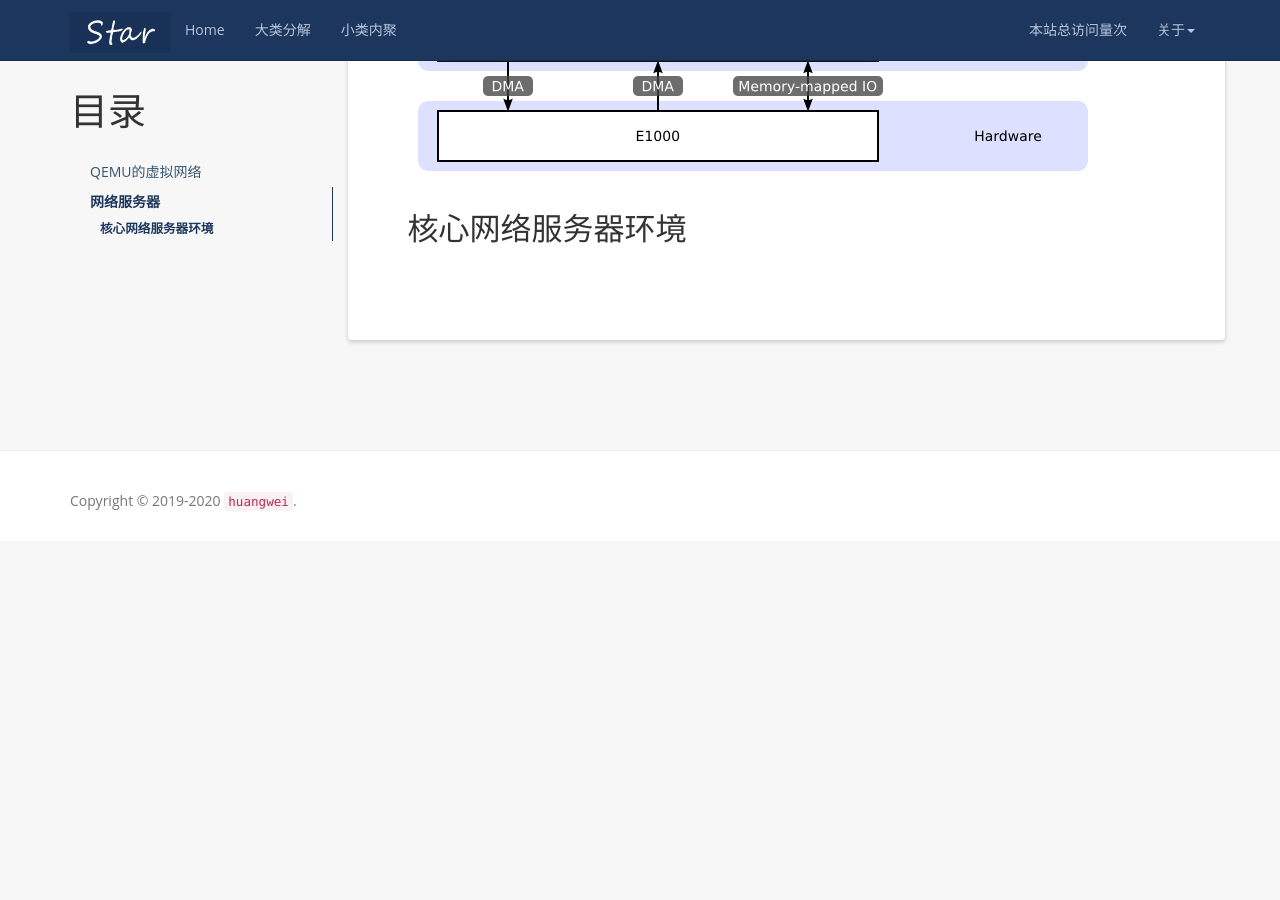
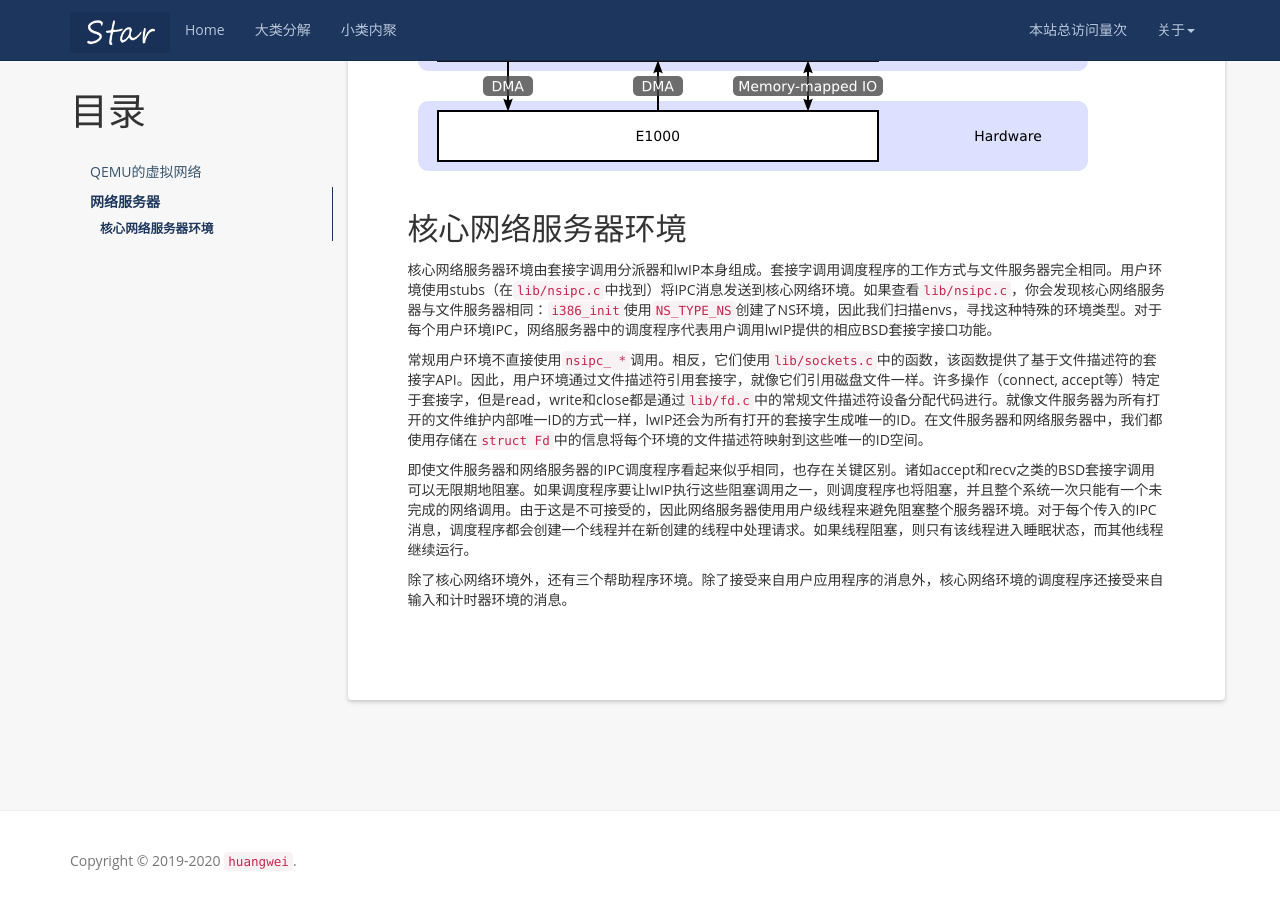
Before and after one commit to mayunmeiyouming/blog, a Jekyll site: the page built from _posts/2020-01-29-xv6 lab6.md, in a window 1280 px wide and 900 px high, scrolled down 2441 px. Built offline with Jekyll 4.4.1, drawn with Linux system fonts in a browser that asks for light colours; nearby versions of some CDN libraries; a script that is not in the unit is left out; comment, search, counter and statistics services are not loaded; before the commit the page ends 2982 px from its top, so only the background shows below that.

Commit message:
2020-2-2-1

```diff
--- a/_posts/2020-01-29-xv6 lab6.md
+++ b/_posts/2020-01-29-xv6 lab6.md
@@ -79,3 +79,11 @@ interrupt   Log interrupts and changes to interrupt registers.
 ![]({{ '/styles/images/2020-02-01-xv6 lab6/01.png' | prepend: site.baseurl}})
 
 ## 核心网络服务器环境
+
+核心网络服务器环境由套接字调用分派器和lwIP本身组成。套接字调用调度程序的工作方式与文件服务器完全相同。用户环境使用stubs（在`lib/nsipc.c`中找到）将IPC消息发送到核心网络环境。如果查看`lib/nsipc.c`，你会发现核心网络服务器与文件服务器相同：`i386_init`使用`NS_TYPE_NS`创建了NS环境，因此我们扫描envs，寻找这种特殊的环境类型。对于每个用户环境IPC，网络服务器中的调度程序代表用户调用lwIP提供的相应BSD套接字接口功能。
+
+常规用户环境不直接使用`nsipc_ *`调用。相反，它们使用`lib/sockets.c`中的函数，该函数提供了基于文件描述符的套接字API。因此，用户环境通过文件描述符引用套接字，就像它们引用磁盘文件一样。许多操作（connect, accept等）特定于套接字，但是read，write和close都是通过`lib/fd.c`中的常规文件描述符设备分配代码进行。就像文件服务器为所有打开的文件维护内部唯一ID的方式一样，lwIP还会为所有打开的套接字生成唯一的ID。在文件服务器和网络服务器中，我们都使用存储在`struct Fd`中的信息将每个环境的文件描述符映射到这些唯一的ID空间。
+
+即使文件服务器和网络服务器的IPC调度程序看起来似乎相同，也存在关键区别。诸如accept和recv之类的BSD套接字调用可以无限期地阻塞。如果调度程序要让lwIP执行这些阻塞调用之一，则调度程序也将阻塞，并且整个系统一次只能有一个未完成的网络调用。由于这是不可接受的，因此网络服务器使用用户级线程来避免阻塞整个服务器环境。对于每个传入的IPC消息，调度程序都会创建一个线程并在新创建的线程中处理请求。如果线程阻塞，则只有该线程进入睡眠状态，而其他线程继续运行。
+
+除了核心网络环境外，还有三个帮助程序环境。除了接受来自用户应用程序的消息外，核心网络环境的调度程序还接受来自输入和计时器环境的消息。
```
Also changed, not shown: _posts/2020-02-02-xv6 file system.md (added, +16 -0 lines), styles/images/2020-02-02-xv6 file system/01.png (added).
